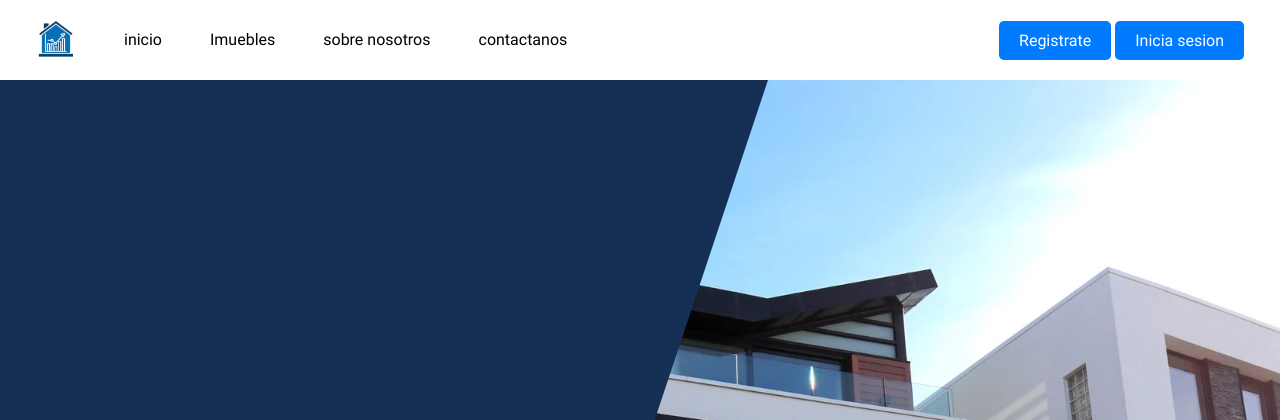
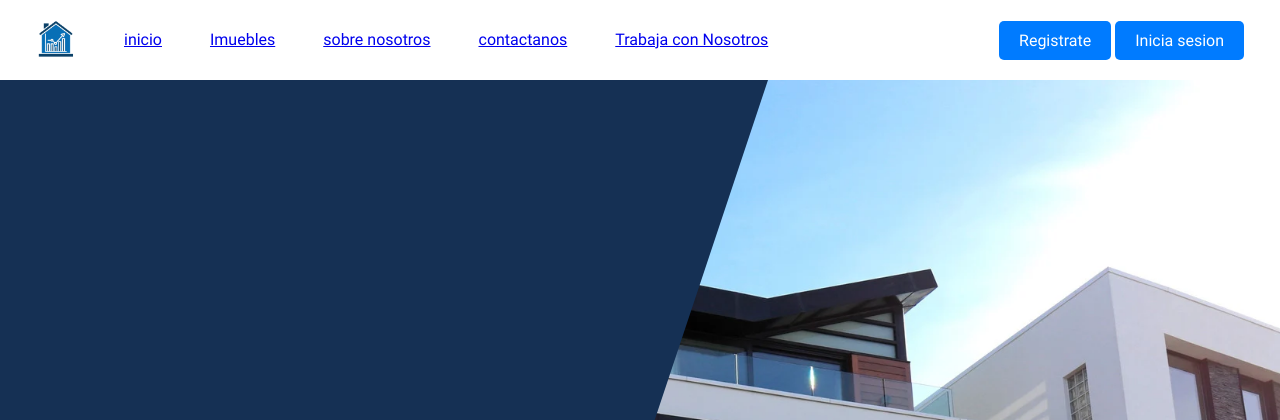
Before and after one commit to daviddiazm/Finca-Raiz, a PHP site: page /pages/home.php in a window 1280 px wide. Shown: the top 420 px of the page. Run offline with PHP 8.4, Linux system fonts and the light colour scheme.

Commit message:
el nav ya funciona

```diff
--- a/components/nav.php
+++ b/components/nav.php
@@ -1,15 +1,11 @@
-<?php
-
-?>
-
-
 <nav class="header__nav">
   <ul class="header__nav-ul">
-    <li class="header__nav-item"><a href="" class="header__nav-link-logo-container"><img src="../assets/tendencias.png"
-          alt="" class="header__nav-link-logo-img"></a></li>
-    <li class="header__nav-item"><a href="" class="header__nav-link"></a>inicio</li>
-    <li class="header__nav-item"><a href="" class="header__nav-link"></a>Imuebles</li>
-    <li class="header__nav-item"><a href="" class="header__nav-link"></a>sobre nosotros</li>
-    <li class="header__nav-item"><a href="" class="header__nav-link"></a>contactanos</li>
+    <li class="header__nav-item"><a href="" class="header__nav-link-logo-container"><img src="../assets/tendencias.png" alt="" class="header__nav-link-logo-img"></a></li>
+    <li class="header__nav-item"><a href="../pages/home.php" class="header__nav-link">inicio</a></li>
+    <li class="header__nav-item"><a href="../pages/lista_inmuebles.php" class="header__nav-link">Imuebles</a></li>
+    <li class="header__nav-item"><a href="#" class="header__nav-link">sobre nosotros</a></li>
+    <li class="header__nav-item"><a href="#" class="header__nav-link">contactanos</a></li>
+    <li class="header__nav-item"><a href="../pages/subirInmbueble.php" class="header__nav-link">Trabaja con Nosotros</a></li>
+
   </ul>
 </nav>
```
